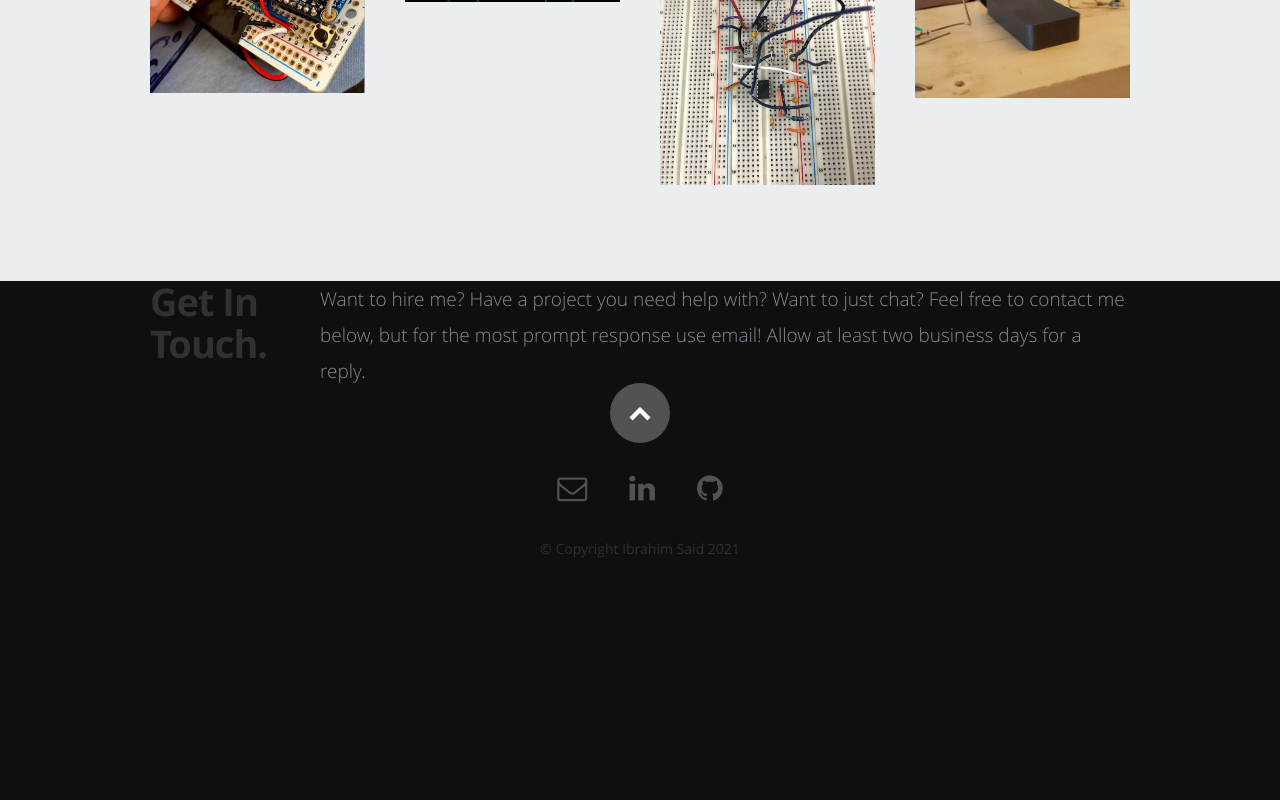
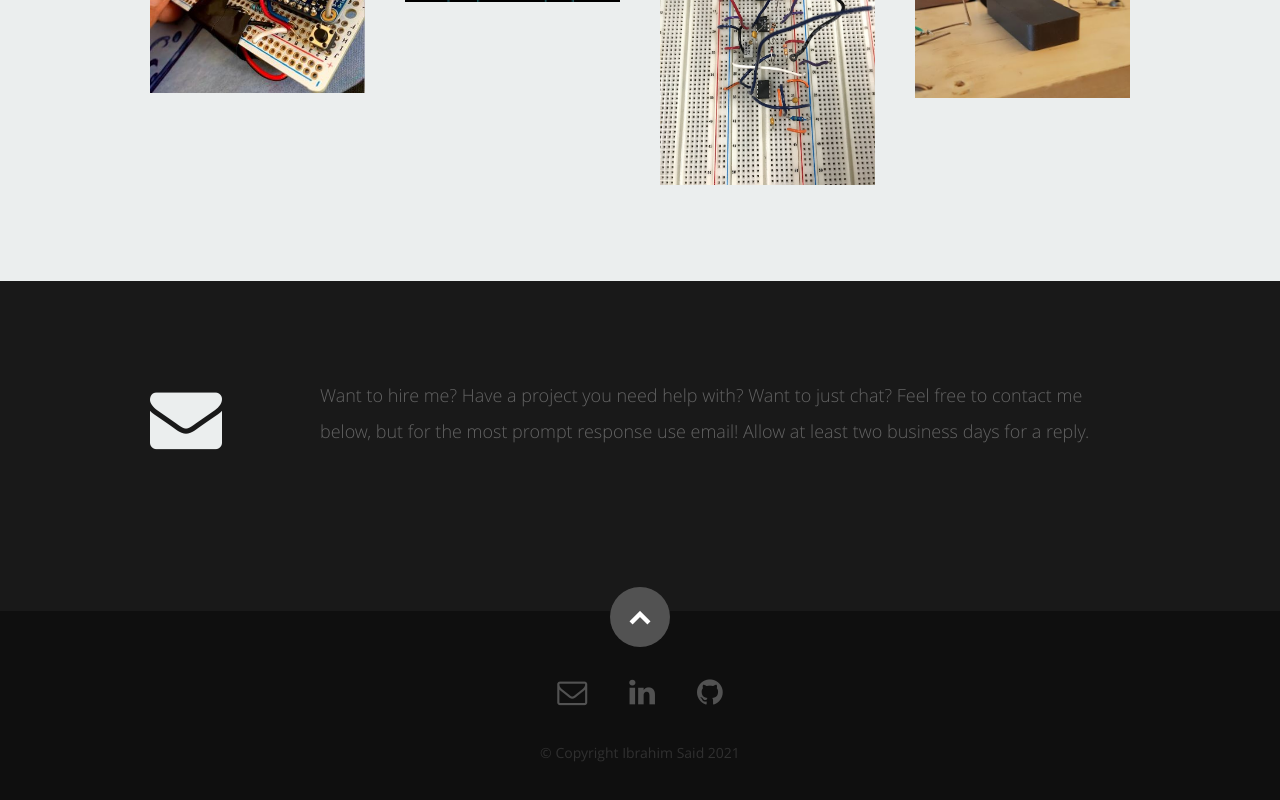
Before and after one commit to 1brahimsaid/website, a React (Create React App) app: page / in a window 1280 px wide. Shown: the part 3732-4532 px from the top of the page. Before the commit the page ends 4344 px from the top, so only its background shows below. Built offline with nearby package versions, Linux system fonts and the light colour scheme.

Commit message:
revert, going to remove one by one

```diff
--- a/public/css/layout.css
+++ b/public/css/layout.css
@@ -785,6 +785,53 @@ call-to-action .button {
 }
 
 /* ------------------------------------------------------------------ */
+/* h. Contact Section
+/* ------------------------------------------------------------------ */
+
+#contact {
+   background: #191919;
+   padding-top: 96px;
+   padding-bottom: 102px;
+   color: #636363;
+}
+#contact .section-head { margin-bottom: 42px; }
+
+#contact a, #contact a:visited  { color: #0762f9; }
+#contact a:hover, #contact a:focus { color: #fff; }
+
+#contact h1 {
+   font: 18px/24px 'opensans-bold', sans-serif;
+   text-transform: uppercase;
+   letter-spacing: 3px;
+   color: #EBEEEE;
+   margin-bottom: 6px;
+}
+#contact h1 span { display: none; }
+#contact h1:before {
+   font-family: 'FontAwesome';
+   content: "\f0e0";
+	padding-right: 10px;
+	font-size: 72px;
+   line-height: 72px;
+   text-align: left;
+   float: left;
+   color: #ebeeee;
+}
+
+#contact h4 {
+   font: 16px/24px 'opensans-bold', sans-serif;
+   color: #EBEEEE;
+   margin-bottom: 6px;
+}
+#contact p.lead {
+   font: 18px/36px 'opensans-light', sans-serif;
+   padding-right: 3%;
+}
+#contact .header-col { padding-top: 6px; }
+
+
+
+/* ------------------------------------------------------------------ */
 /* i. Footer
 /* ------------------------------------------------------------------ */
 
```
